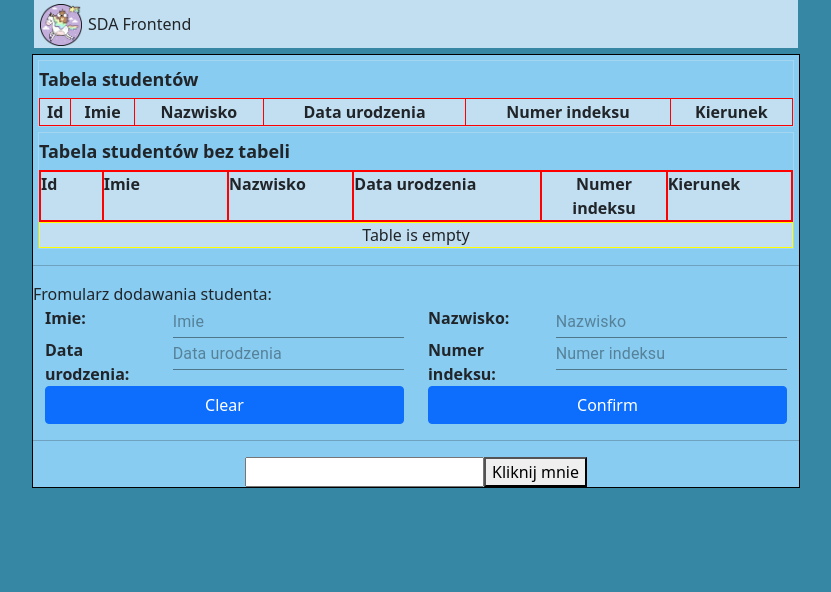
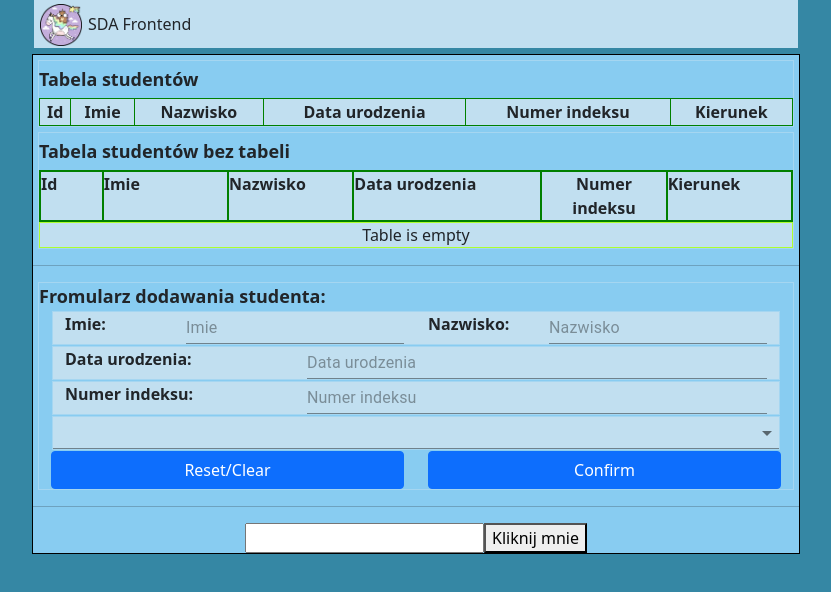
Before and after one commit to jng90/sda_frontend_demo, a React (Create React App) app: page / in a window 1280 px wide. Shown: the top 592 px of the page, without its empty margins (224-1055 px from the left). Built offline with nearby package versions, Linux system fonts and the light colour scheme.

Commit message:
Obiektowosc2

```diff
--- a/src/components/StudentComponent.js
+++ b/src/components/StudentComponent.js
@@ -9,13 +9,14 @@ const StudentComponent = () => {
     const [studentList, setStudentList] = useState([]);
 
     // funkcja ktorej mozna uzyc zeby dodac nowego studenta
-    const addStudent = (name, surname, birthDate, index) => {
+    const addStudent = (name, surname, birthDate, index, faculty) => {
         const student = {
             "id": bumpCounter(),
             "name": name,
             "surname": surname,
             "birthDate": birthDate,
-            "index": index
+            "index": index,
+            "faculty": faculty
         }
 
         // [] - deklaracja listy
--- a/src/components/StudentForm.css
+++ b/src/components/StudentForm.css
@@ -1,14 +1,32 @@
-
-.form-input-label{
+.form-input-label {
     text-align: left;
     font-weight: bold;
     width: 100%;
 }
 
-.form-input-field{
+.form-input-field {
     width: 100%;
 }
 
 .form-input-button{
     width: 100%;
 }
+
+.form-wrapper{
+    margin: 5px;
+    border: 1px solid #A5D6F1;
+}
+
+.form-title{
+    font-size: 18px;
+    font-weight: bold;
+}
+
+.form-container{
+}
+
+.form-row{
+    border: 1px solid #A5D6F1;
+    margin: 1px;
+    background-color: #c1dff0;
+}
--- a/src/components/StudentForm.js
+++ b/src/components/StudentForm.js
@@ -1,64 +1,81 @@
 import './StudentForm.css'
 
 import {Button, Col, Container, Row} from "react-bootstrap";
-import {Input} from "@material-ui/core";
+import {Input, MenuItem, Select} from "@material-ui/core";
+import {useState} from "react";
 
 // props = properties przekazywana przy tworzeniu komponentow
 const StudentForm = (props) => {
 
+    const [faculty, setFaculty] = useState();
+
+    const facultyChanged = (event) => {
+        setFaculty(event.target.value);
+    }
+
+
     const submitStudent = () => {
       let imie = document.getElementById("input-imie").value;
       let nazwisko = document.getElementById("input-nazwisko").value;
-      let dataUr = document.getElementById("input-input-birth-date").value;
+      let dataUr = document.getElementById("input-birth-date").value;
       let index = document.getElementById("input-index").value;
 
-        console.log(imie + " " + nazwisko + " " + dataUr + " " + index);
-        props.addStudentFunction(imie, nazwisko, dataUr, index);
+        console.log(imie + " " + nazwisko + " " + dataUr + " " + index + " " + faculty);
+        props.addStudentFunction(imie, nazwisko, dataUr, index, faculty);
 
     }
 
     return (
-        <div>
-            <Container>
-                <Row>
+        <div className={'form-wrapper'}>
+            <Container className={'form-container'}>
+                <Row className={'form-title'}>
                     Fromularz dodawania studenta:
                 </Row>
                 <Row>
                     <Container>
-                        <Row>
+                        <Row className={'form-row'}>
                             <Col md={2}>
                                 <label className={'form-input-label'}>Imie:</label>
                             </Col>
                             <Col md={4}>
-                                <Input placeholder={"Imie"} id={'input-imie'} className={'form-input-field'}></Input>
+                                <Input id={'input-imie'} placeholder={'Imie'} className={'form-input-field'}/>
                             </Col>
                             <Col md={2}>
                                 <label className={'form-input-label'}>Nazwisko:</label>
                             </Col>
                             <Col md={4}>
-                                <Input placeholder={"Nazwisko"} id={'input-nazwisko'} className={'form-input-field'}></Input>
+                                <Input id={'input-nazwisko'} placeholder={'Nazwisko'} className={'form-input-field'}/>
                             </Col>
                         </Row>
-                        <Row>
-                            <Col md={2}>
+                        <Row className={'form-row'}>
+                            <Col md={4}>
                                 <label className={'form-input-label'}>Data urodzenia:</label>
                             </Col>
+                            <Col md={8}>
+                                <Input id={'input-birth-date'} placeholder={'Data urodzenia'}
+                                       className={'form-input-field'}/>
+                            </Col>
+                        </Row>
+                        <Row className={'form-row'}>
                             <Col md={4}>
-                                <Input placeholder={"Data urodzenia"} id={'input-input-birth-date'} className={'form-input-field'}></Input>
-                            </Col>
-                            <Col md={2}>
                                 <label className={'form-input-label'}>Numer indeksu:</label>
                             </Col>
-                            <Col md={4}>
-                                <Input placeholder={"Numer indeksu"} id={'input-index'} className={'form-input-field'}></Input>
+                            <Col md={8}>
+                                <Input id={'input-index'} placeholder={'Numer indeksu'} className={'form-input-field'}/>
                             </Col>
+                        </Row>
+                        <Row className={'form-row'}>
+                            <Select id={'input-faculty'} placeholder={'Faculty'} onChange={facultyChanged}>
+                                <MenuItem value={"Informatics"}>Informatics</MenuItem>
+                                <MenuItem value={"Hydraulics"}>Hydraulics</MenuItem>
+                            </Select>
                         </Row>
                         <Row>
                             <Col md={6}>
-                                <Button className={"form-input-button"}>Clear</Button>
+                                <Button className={'form-input-button'}>Reset/Clear</Button>
                             </Col>
                             <Col md={6}>
-                                <Button className={"form-input-button"} onClick={submitStudent}>Confirm</Button>
+                                <Button className={'form-input-button'} onClick={submitStudent}>Confirm</Button>
                             </Col>
                         </Row>
                     </Container>
--- a/src/components/StudentTable.css
+++ b/src/components/StudentTable.css
@@ -1,14 +1,14 @@
 .table-thead{
     display: flex;
     flex-direction: row;
-    border: 1px solid red;
+    border: 1px solid green;
 }
 
 .table-th{
     display: flex;
     flex: auto; /* mechanizm flex, grow proportion 1 */
     font-weight:bold;
-    border: 1px solid red;
+    border: 1px solid green;
     background-color: #C1DFF0;
 }
 
@@ -26,7 +26,7 @@
 
 .table-td {
     text-align: left;
-    border: 1px solid yellow;
+    border: 1px solid greenyellow;
 }
 
 .student-table-container {
@@ -75,12 +75,12 @@ tr:hover {
 }
 
 th {
-    border: 1px solid red;
+    border: 1px solid green;
 }
 
 td {
     text-align: left;
-    border: 1px solid yellow;
+    border: 1px solid greenyellow;
 }
 
 .centered-text{
--- a/src/components/StudentTableComponent.js
+++ b/src/components/StudentTableComponent.js
@@ -9,7 +9,7 @@ const StudentTableComponent = (props) => {
             <td>{student.surname}</td>
             <td>{student.birthDate}</td>
             <td>{student.index}</td>
-            <td>N/A</td>
+            <td>{student.faculty}</td>
         </tr>)
     }
 
```
